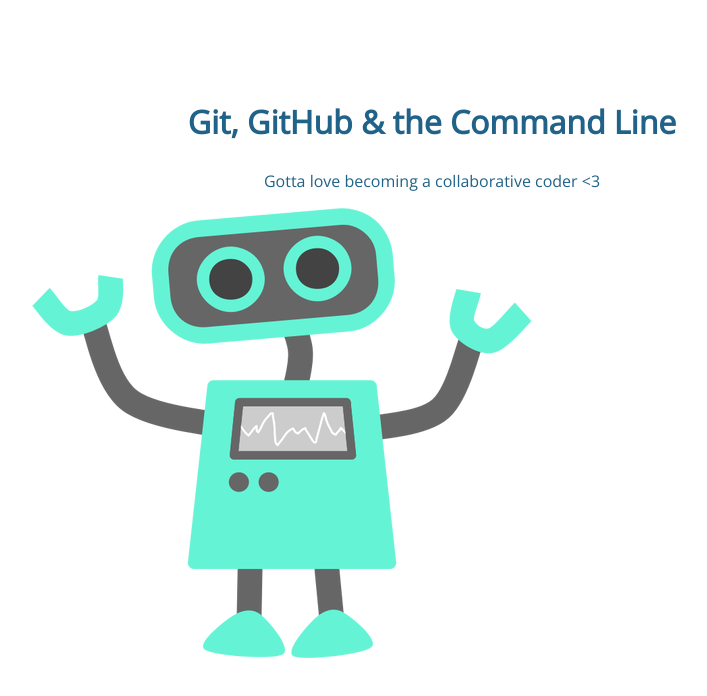
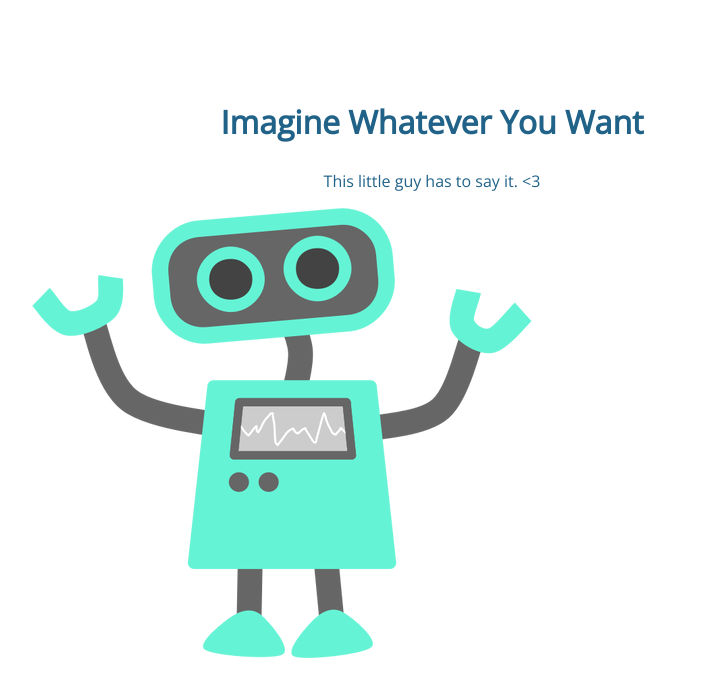
Before and after one commit to beth3griggs/105-project, a plain HTML site: page index.html in a window 1280 px wide. Shown: the whole page, without its empty margins (208-915 px from the left). Drawn offline with nearby package versions, Linux system fonts and the light colour scheme.

Commit message:
Wording Main PAge

```diff
--- a/index.html
+++ b/index.html
@@ -8,8 +8,8 @@
 </head>
 <body>
 	<section>
-		<h1>Git, GitHub & the Command Line</h1>
-		<p>Gotta love becoming a collaborative coder <3</p>
+		<h1>Imagine Whatever You Want</h1>
+		<p> This little guy has to say it. <3</p>
 		<img src="img/happy-blue-robot.png">
 	</section>
 </body>
```
